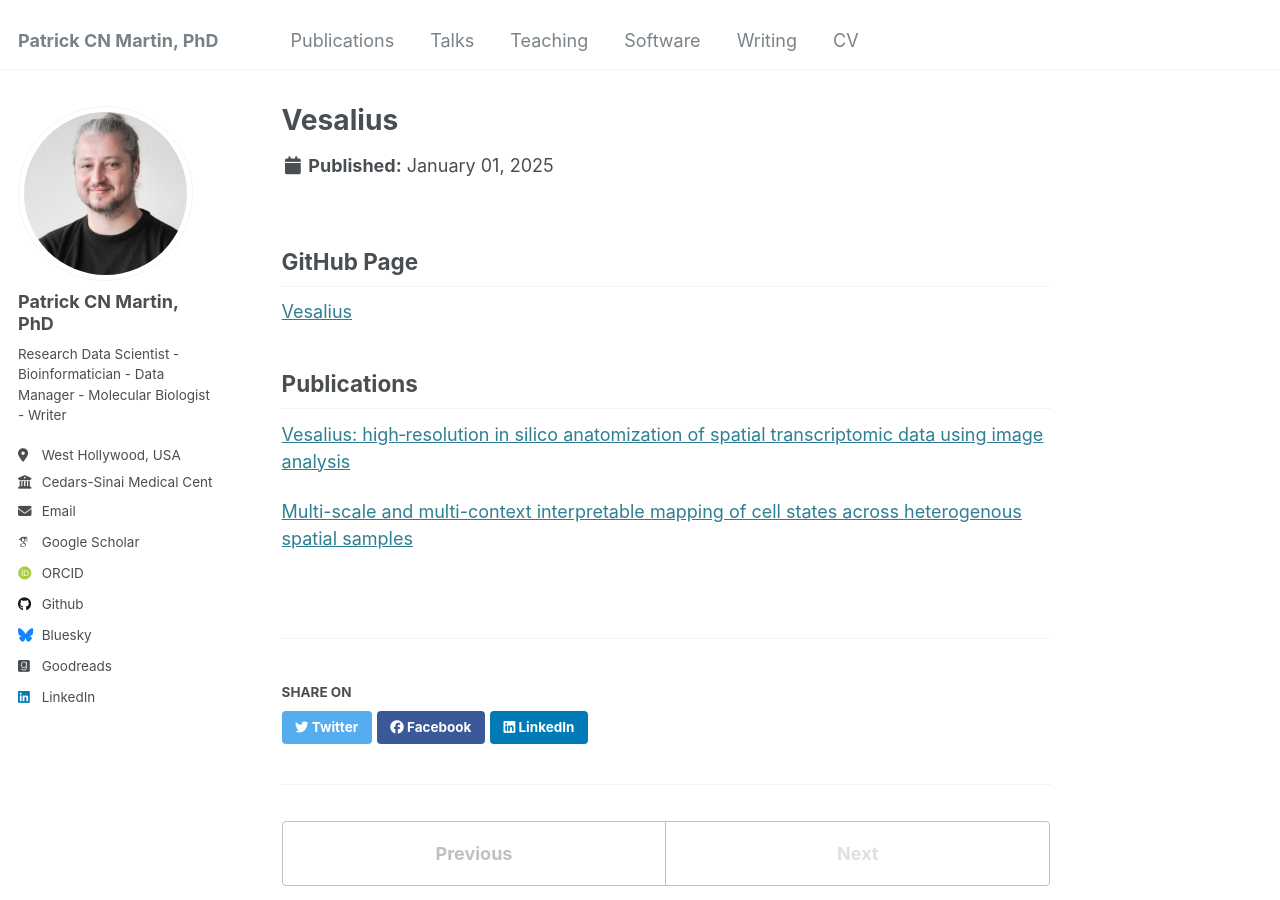
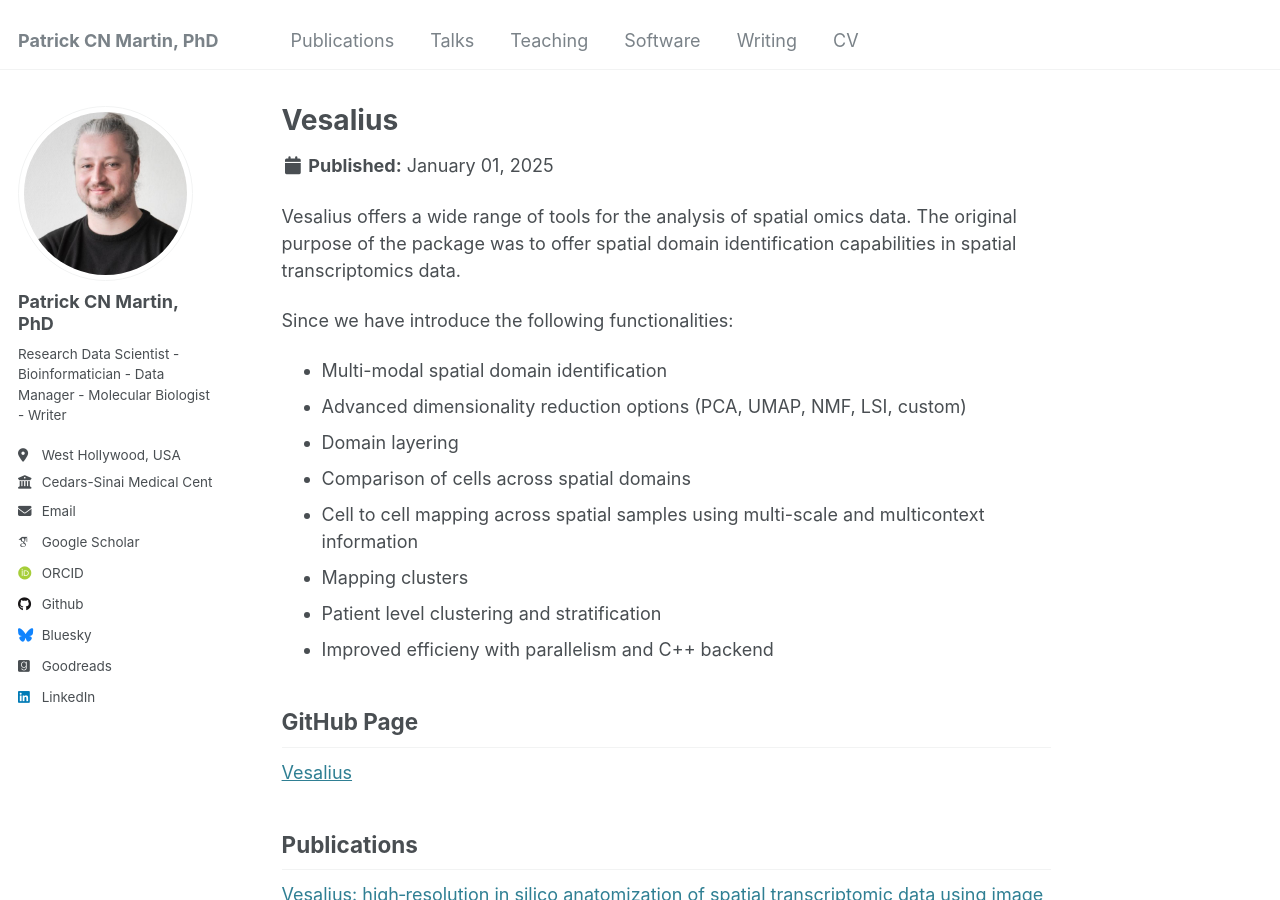
Before and after one commit to patrickCNMartin/patrickCNMartin.github.io, a Jekyll site: the page built from _software/Vesalius.md, in a window 1280 px wide and 900 px high. Built offline with Jekyll 4.4.1, drawn with Linux system fonts in a browser that asks for light colours; some web fonts are replaced.

Commit message:
Update software

```diff
--- a/_software/Vesalius.md
+++ b/_software/Vesalius.md
@@ -4,6 +4,19 @@ excerpt: "Vesalius: Dissecting Tissue Anatomy from Spatial Transcriptomic Data"
 collection: software
 date: 2025-01-01
 ---
+
+Vesalius offers a wide range of tools for the analysis of spatial omics data. The original purpose of the package was to offer spatial domain identification capabilities in spatial transcriptomics data.
+
+Since we have introduce the following functionalities:
+
+* Multi-modal spatial domain identification
+* Advanced dimensionality reduction options (PCA, UMAP, NMF, LSI, custom)
+* Domain layering
+* Comparison of cells across spatial domains
+* Cell to cell mapping across spatial samples using multi-scale and multicontext information
+* Mapping clusters
+* Patient level clustering and stratification
+* Improved efficieny with parallelism and C++ backend
 
 ## GitHub Page
 
```
Also changed, not shown: _pages/cv.md (+83 -62 lines), _software/ChIPanlyser.md (+2 -0 lines), _software/Kuresi.md (+2 -0 lines), _software/bombadillo.md (added, +20 -0 lines), _software/lighteR.md (+3 -0 lines).
